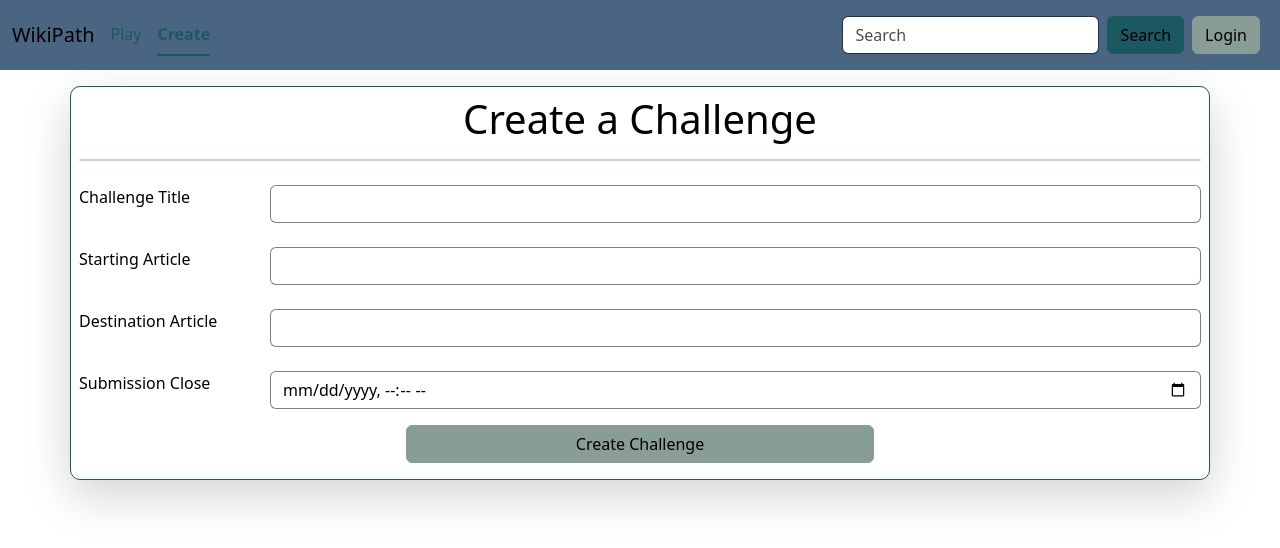
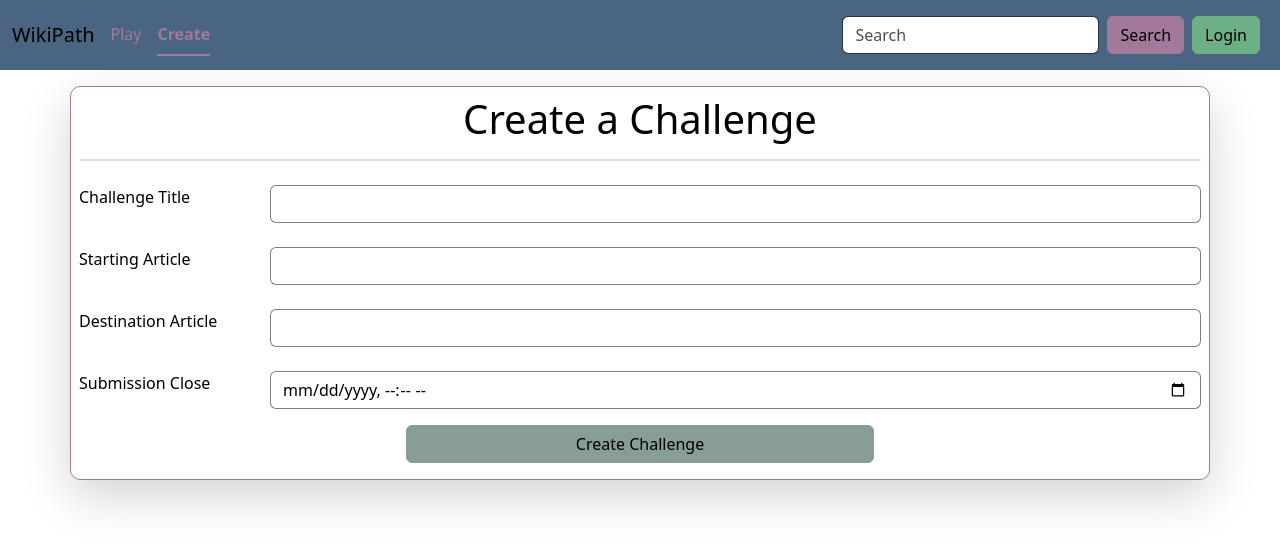
Before and after one commit to RedBlueCarrots/WikiPath, a Flask app: page /create in a window 1280 px wide. Shown: the top 548 px of the page. Run offline with Flask 3, Linux system fonts and the light colour scheme.

Commit message:
More colour alterations to buttons and navbar, improving the navbar toggler

```diff
--- a/app/static/styles/main.css
+++ b/app/static/styles/main.css
@@ -2,9 +2,9 @@
   :root {
     --primary: #879d95;
     --secondary: #a2799a;
-    --highlight: #1b5862;
     --navbar: #4a6582;
-    --focus: #f76f6c;
+    --warning: #f76f6c;
+    --focus: #6db086;
     --text: black;
     --bg: white;
   }
@@ -13,10 +13,10 @@
 @media (prefers-color-scheme: dark) {
   :root {
     --primary: #a2799a;
-    --secondary: #359d39;
-    --highlight: #d9ab82;
+    --secondary: #d9ab82;
     --navbar: #4a6582;
-    --focus: #f76f6c;
+    --warning: #f76f6c;
+    --focus: #6db086;
     --text: white;
     --bg: #242426;
   }
@@ -27,9 +27,8 @@ body {
   background-color: var(--bg);
 }
 
-//Main error colour
-.focus-text {
-  color: var(--focus);
+.warning-text {
+  color: var(--warning);
 }
 
 .table-row {
@@ -59,7 +58,7 @@ body {
 }
 
 .challenge-border {
-  border: 1px solid var(--highlight);
+  border: 1px solid var(--secondary);
   border-radius: 10px;
 }
 
@@ -69,13 +68,17 @@ body {
   font-size: 1.25em;
 }
 
+.faded {
+  opacity: 40%;
+}
+
 .formPathHidden {
   display: none;
 }
 
 .form-control:focus {
-  border-color: var(--highlight);
-  box-shadow: inset 0 0px 1px var(--highlight), 0 0 8px var(--highlight);
+  border-color: var(--secondary);
+  box-shadow: inset 0 0px 1px var(--secondary), 0 0 8px var(--secondary);
   background-color: var(--bg);
   color: var(--text);
 }
@@ -94,15 +97,11 @@ body {
   background-color: color-mix(in srgb, var(--bg) 80%, var(--text));
 }
 
-.faded {
-  opacity: 40%;
-}
-
 /* Bootstrap classes below: */
 .modal {
-  --bs-modal-header-border-color: var(--highlight);
-  --bs-modal-footer-border-color: var(--highlight);
-  --bs-modal-border-color: var(--highlight);
+  --bs-modal-header-border-color: var(--secondary);
+  --bs-modal-footer-border-color: var(--secondary);
+  --bs-modal-border-color: var(--secondary);
   --bs-modal-bg: var(--bg);
 }
 
@@ -137,19 +136,17 @@ body {
 /*navbar */
 .navbar {
   background-color: var(--navbar);
-  --bs-navbar-toggler-border-color: var(--text);
+  --bs-navbar-toggler-border-color: none;
+  --bs-navbar-toggler-focus-width: 1px;
   --bs-navbar-color: var(--text);
   --bs-navbar-brand-color: var(--text);
   --bs-navbar-brand-hover-color: var(--text);
 }
 
 .nav {
-  --bs-nav-link-color: var(--highlight);
-  --bs-nav-link-hover-color: color-mix(in srgb, var(--highlight) 80%, white);
-}
-
-.nav {
-  --bs-nav-underline-link-active-color: var(--highlight);
+  --bs-nav-link-color: var(--secondary);
+  --bs-nav-link-hover-color: color-mix(in srgb, var(--secondary) 80%, white);
+  --bs-nav-underline-link-active-color: var(--secondary);
 }
 
 /* Buttons below  */
@@ -166,16 +163,16 @@ body {
   --bs-btn-active-border-color: color-mix(in srgb, var(--primary) 80%, white);
 }
 
-.btn-secondary {
-  --bs-btn-border-color: var(--secondary);
-  --bs-btn-bg: var(--secondary);
+.btn-warning {
+  --bs-btn-border-color: var(--warning);
+  --bs-btn-bg: var(--warning);
   --bs-btn-color: var(--text);
-  --bs-btn-hover-bg: color-mix(in srgb, var(--secondary) 80%, white);
-  --bs-btn-hover-border-color: color-mix(in srgb, var(--secondary) 80%, white);
+  --bs-btn-hover-bg: color-mix(in srgb, var(--warning) 80%, white);
+  --bs-btn-hover-border-color: color-mix(in srgb, var(--warning) 80%, white);
   --bs-btn-hover-color: var(--text);
-  --bs-btn-active-bg: color-mix(in srgb, var(--secondary) 80%, white);
+  --bs-btn-active-bg: color-mix(in srgb, var(--warning) 80%, white);
   --bs-btn-active-color: var(--text);
-  --bs-btn-active-border-color: color-mix(in srgb, var(--secondary) 80%, white);
+  --bs-btn-active-border-color: color-mix(in srgb, var(--warning) 80%, white);
 }
 
 .btn-focus {
@@ -190,14 +187,14 @@ body {
   --bs-btn-active-border-color: color-mix(in srgb, var(--focus) 80%, white);
 }
 
-.btn-highlight {
-  --bs-btn-border-color: var(--highlight);
-  --bs-btn-bg: var(--highlight);
+.btn-secondary {
+  --bs-btn-border-color: var(--secondary);
+  --bs-btn-bg: var(--secondary);
   --bs-btn-color: var(--text);
-  --bs-btn-hover-bg: color-mix(in srgb, var(--highlight) 80%, white);
-  --bs-btn-hover-border-color: color-mix(in srgb, var(--highlight) 80%, white);
+  --bs-btn-hover-bg: color-mix(in srgb, var(--secondary) 80%, white);
+  --bs-btn-hover-border-color: color-mix(in srgb, var(--secondary) 80%, white);
   --bs-btn-hover-color: var(--text);
-  --bs-btn-active-bg: color-mix(in srgb, var(--highlight) 80%, white);
+  --bs-btn-active-bg: color-mix(in srgb, var(--secondary) 80%, white);
   --bs-btn-active-color: var(--text);
-  --bs-btn-active-border-color: color-mix(in srgb, var(--highlight) 80%, white);
+  --bs-btn-active-border-color: color-mix(in srgb, var(--secondary) 80%, white);
 }
--- a/app/templates/base.html
+++ b/app/templates/base.html
@@ -39,10 +39,10 @@
 				</div>
 				<form class="d-flex">
 					<input class="form-control me-2" type="search" placeholder="Search" aria-label="Search">
-					<button class="btn btn-highlight" type="submit">Search</button>
+					<button class="btn btn-secondary" type="submit">Search</button>
 				</form>
 				{% if current_user.is_anonymous %}
-				<button type="button" class="btn btn-primary m-2" data-bs-toggle="modal"
+				<button type="button" class="btn btn-focus m-2" data-bs-toggle="modal"
 					data-bs-target="#loginPopup">Login</button>
 				{% else %}
 				<button type="button" class="btn btn-primary m-2" onclick="logout('{{ url_for('logout') }}')">{{
--- a/app/templates/login.html
+++ b/app/templates/login.html
@@ -25,13 +25,13 @@
 						</div>
 						<p>{{ form.remember_me() }} {{ form.remember_me.label }}</p>
 					</div>
-					<h6 class="h6 focus-text" id="loginErrorMsg"></h6>
+					<h6 class="h6 warning-text" id="loginErrorMsg"></h6>
 				</div>
 				<div class="modal-footer d-flex justify-content-between">
 					{{ form.create_account(class="btn btn-primary loginFormButton", id=url_for('create_account')) }}
 					<div>
-						<button type="button" class="btn btn-secondary" data-bs-dismiss="modal">Close</button>
-						{{ form.login(class="btn btn-primary loginFormButton", id=url_for('login')) }}
+						<button type="button" class="btn btn-warning" data-bs-dismiss="modal">Close</button>
+						{{ form.login(class="btn btn-focus loginFormButton", id=url_for('login')) }}
 					</div>
 				</div>
 			</form>
```
Also changed, not shown: app/templates/submit.html (+5 -5 lines).
